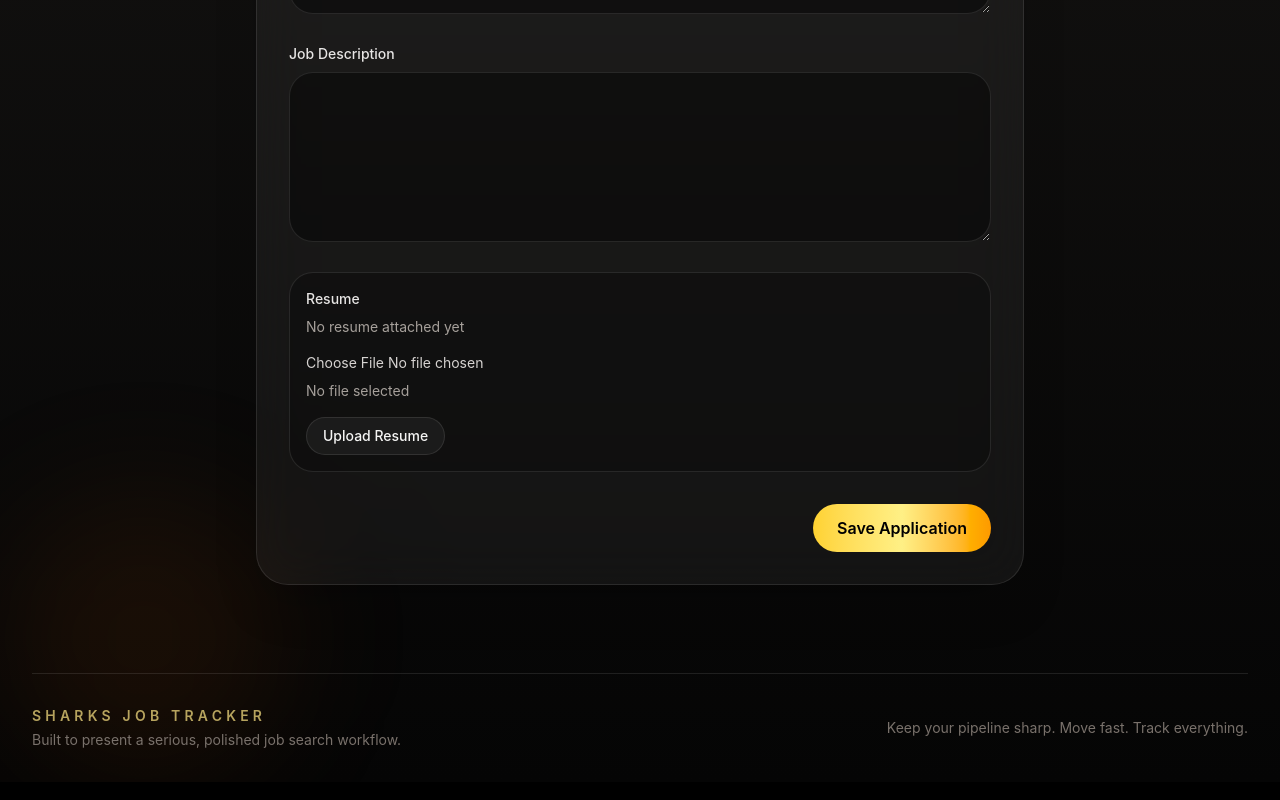
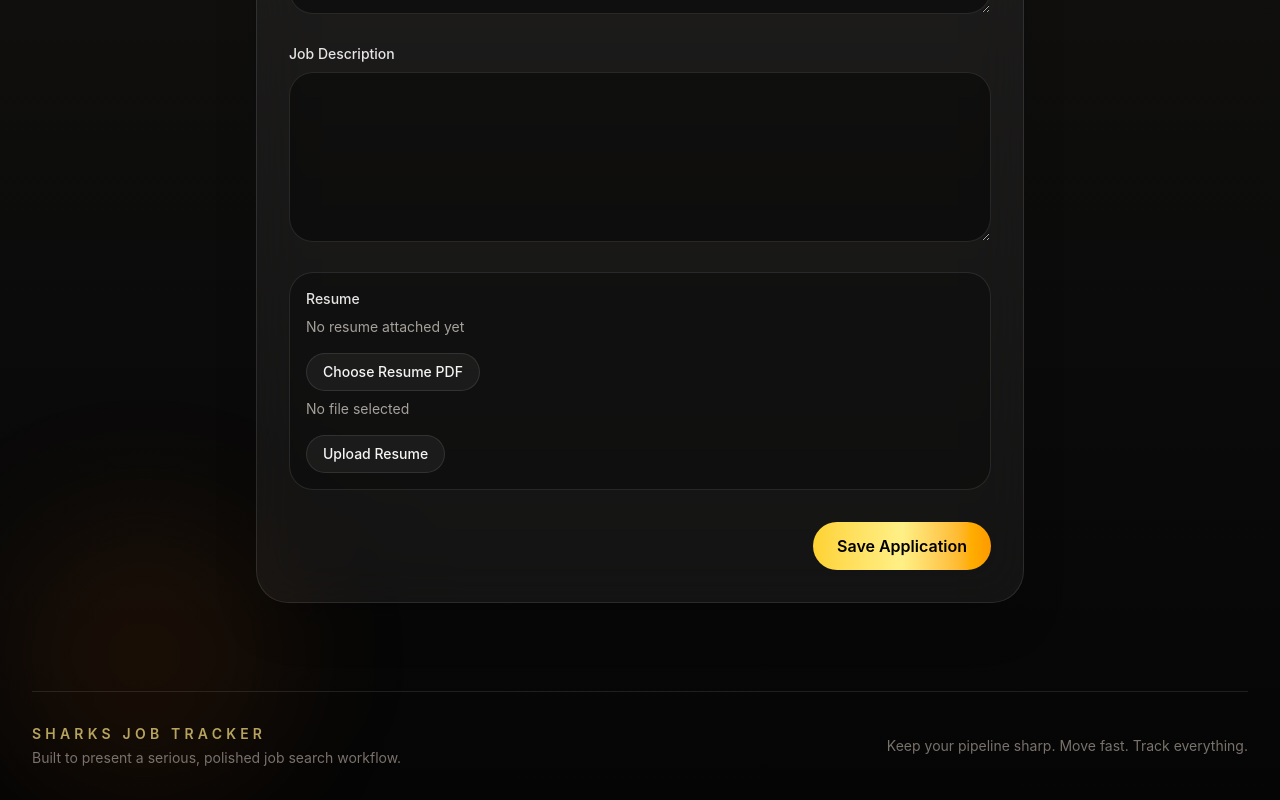
Before and after one commit to masmahmoodi/job-tracker, a React (Vite) app in the folder client/: page /applications/create in a window 1280 px wide. Shown: the part 770-1570 px from the top of the page. Built offline with nearby package versions, Linux system fonts and the light colour scheme; sample sign-in values are in the browser's storage.

Commit message:
fix the upload UI

```diff
--- a/client/src/components/ResumeSection.jsx
+++ b/client/src/components/ResumeSection.jsx
@@ -64,11 +64,19 @@ export default function ResumeSection({ resumeId,sendResumeToParent }) {
 
       <input
         ref={fileInputRef}
+        id="resume-file"
         type="file"
         accept="application/pdf,.pdf"
         onChange={handleFile}
-        className="mt-4 block w-full text-sm text-stone-300"
+        className="hidden"
       />
+
+      <label
+        htmlFor="resume-file"
+        className="mt-4 inline-flex cursor-pointer rounded-full border border-white/10 bg-white/5 px-4 py-2 text-sm font-medium text-stone-100 transition hover:border-amber-200/30 hover:text-amber-100"
+      >
+        Choose Resume PDF
+      </label>
 
       <p className="mt-2 text-sm text-stone-400">
         {selectedFile ? selectedFile.name : "No file selected"}
```
Also changed, not shown: 1 other file (tests, documents, lock files or other folders).
